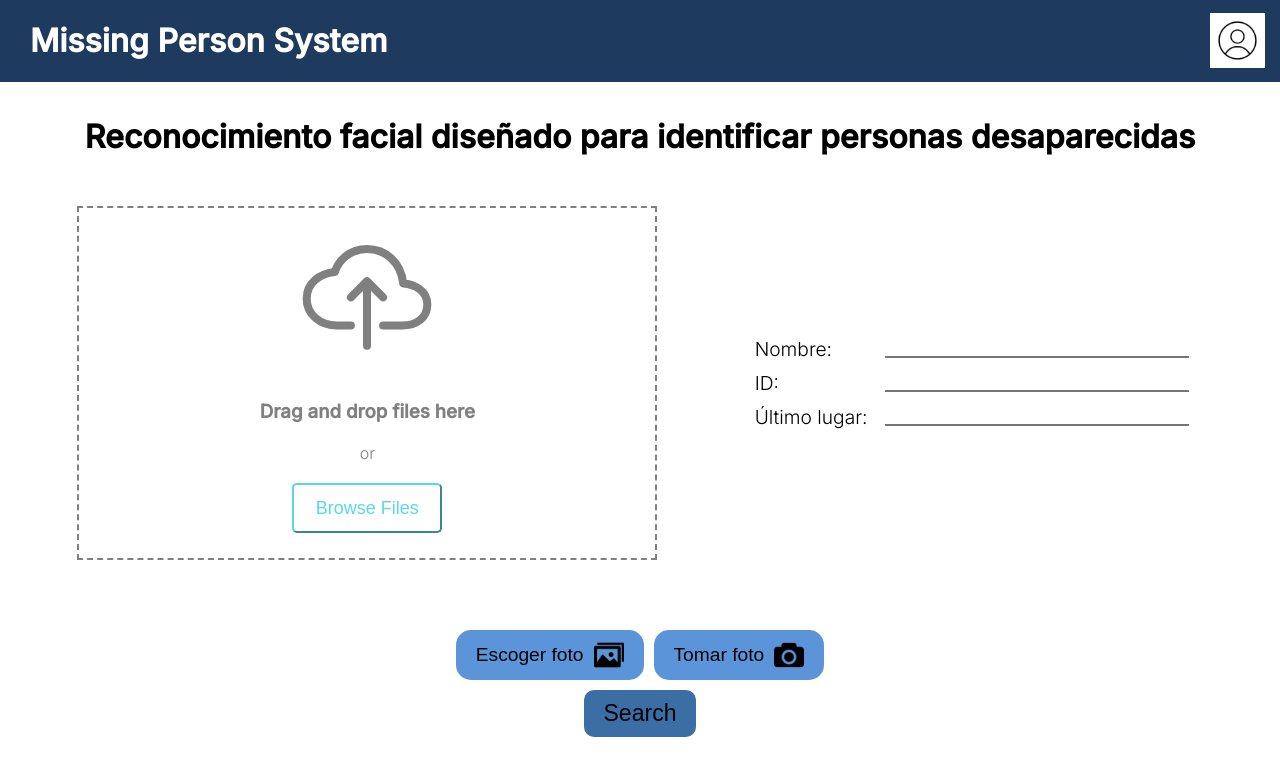
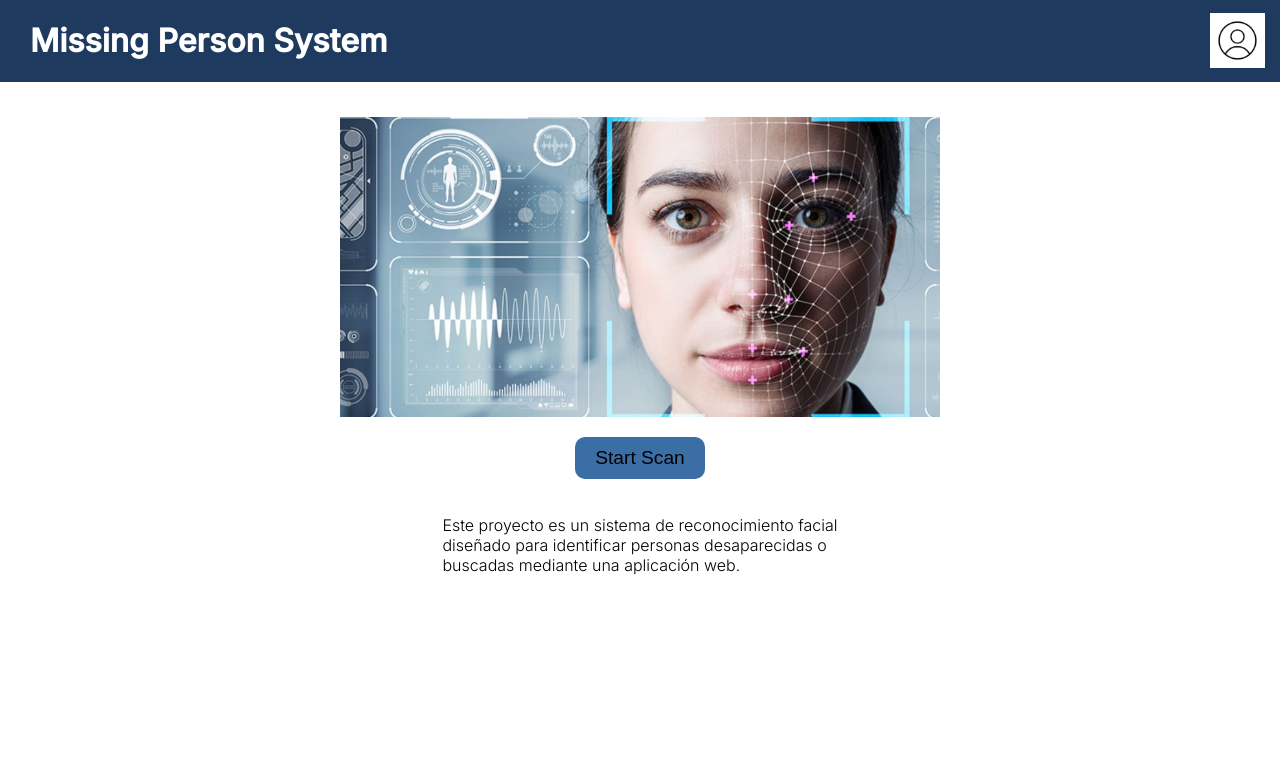
Before and after one commit to crisrm08/MissingPersonSystem, a React (Create React App) app in the folder client/: page / in a window 1280 px wide. Shown: the top 776 px of the page. Built offline with nearby package versions, Linux system fonts and the light colour scheme.

Commit message:
Done adding screen switching

```diff
--- a/client/public/index.html
+++ b/client/public/index.html
@@ -10,7 +10,6 @@
       name="description"
       content="Web site created using create-react-app"
     />
-    <link rel="apple-touch-icon" href="%PUBLIC_URL%/logo192.png" />
     <!--
       manifest.json provides metadata used when your web app is installed on a
       user's mobile device or desktop. See https://developers.google.com/web/fundamentals/web-app-manifest/
--- a/client/src/App.jsx
+++ b/client/src/App.jsx
@@ -1,13 +1,30 @@
-import React from "react";
+import React, { useState } from "react";
 import Home from "./components/Home";
 import Scan from "./components/Scan";
 
 function App() {
+  const [screen, setScreen] = useState("Home");
+
+  function onStart() {
+    setScreen("Scan");
+  }
+
+  function onSearch() {
+    setScreen("Results");
+  }
+
+  function onBack() {
+    setScreen("Home");
+  }
+
   return (
     <div className="App">
-      <Scan/>
+      {screen === "Home" && <Home onStart={onStart} />}
+      {screen === "Scan" && <Scan onSearch={onSearch} />}
+      {/*{screen === "Results" && <Results onBack={onBack} />}*/} {/*Comentado hasta que Kendrick cree la pantalla de Results*/}
     </div>
   );
 }
 
+
 export default App;
--- a/client/src/components/Button.jsx
+++ b/client/src/components/Button.jsx
@@ -2,8 +2,13 @@ import React from "react";
 import "../css/button.css"
 
 function Button(props){
+
+    function handleClick() {
+        props.onNext();
+    }
+
     return(
-        <button className="switch-page-button">{props.name}</button>
+        <button onClick={handleClick} className="switch-page-button">{props.name}</button>
     );
 };
 
--- a/client/src/components/Home.jsx
+++ b/client/src/components/Home.jsx
@@ -3,13 +3,14 @@ import Header from "./Header";
 import Button from "./Button";
 import '../css/home.css'
 
-function Home(){
+function Home(props){
+
     return(
         <div>
             <Header/>
             <main className="home-main">
                 <img src="/images/homeIMG.svg" alt="homeIMG" />
-                <Button name="Start Scan"/>
+                <Button onNext={props.onStart} name="Start Scan"/>
 
                 <p>
                     Este proyecto es un sistema de reconocimiento facial <br /> diseñado para identificar personas desaparecidas o <br /> buscadas mediante
--- a/client/src/components/Scan.jsx
+++ b/client/src/components/Scan.jsx
@@ -5,7 +5,7 @@ import { IoCloudUploadOutline } from "react-icons/io5";
 import '../css/scan.css'
 
 
-function Scan(){
+function Scan(props){
     return(
         <div>
             <Header/>
@@ -46,7 +46,7 @@ function Scan(){
                     </div>
 
                     <div className="search-button">
-                        <Button name="Search"/>
+                        <Button onNext={props.onSearch} name="Search"/>
                     </div>
                 </div>
 
```
